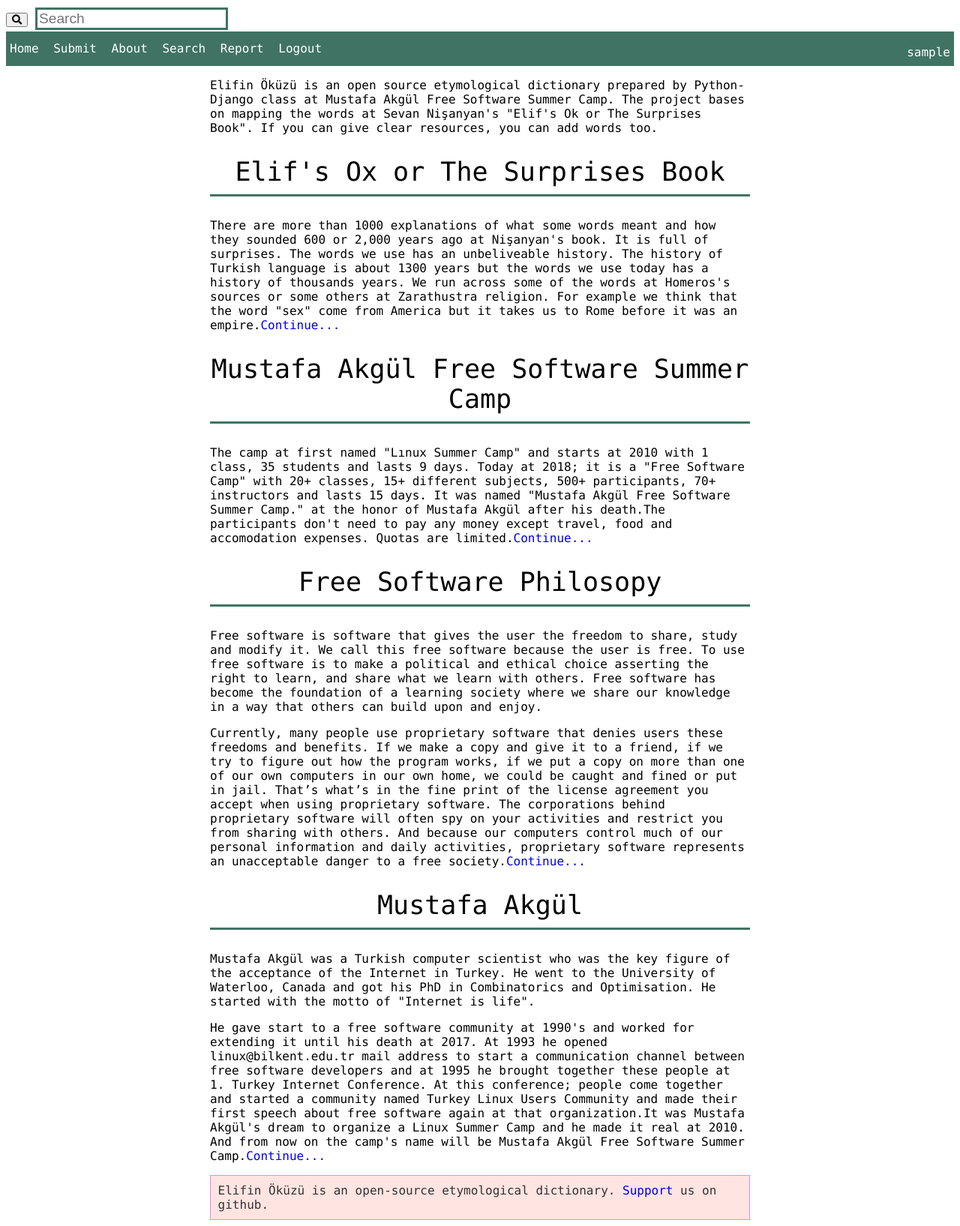
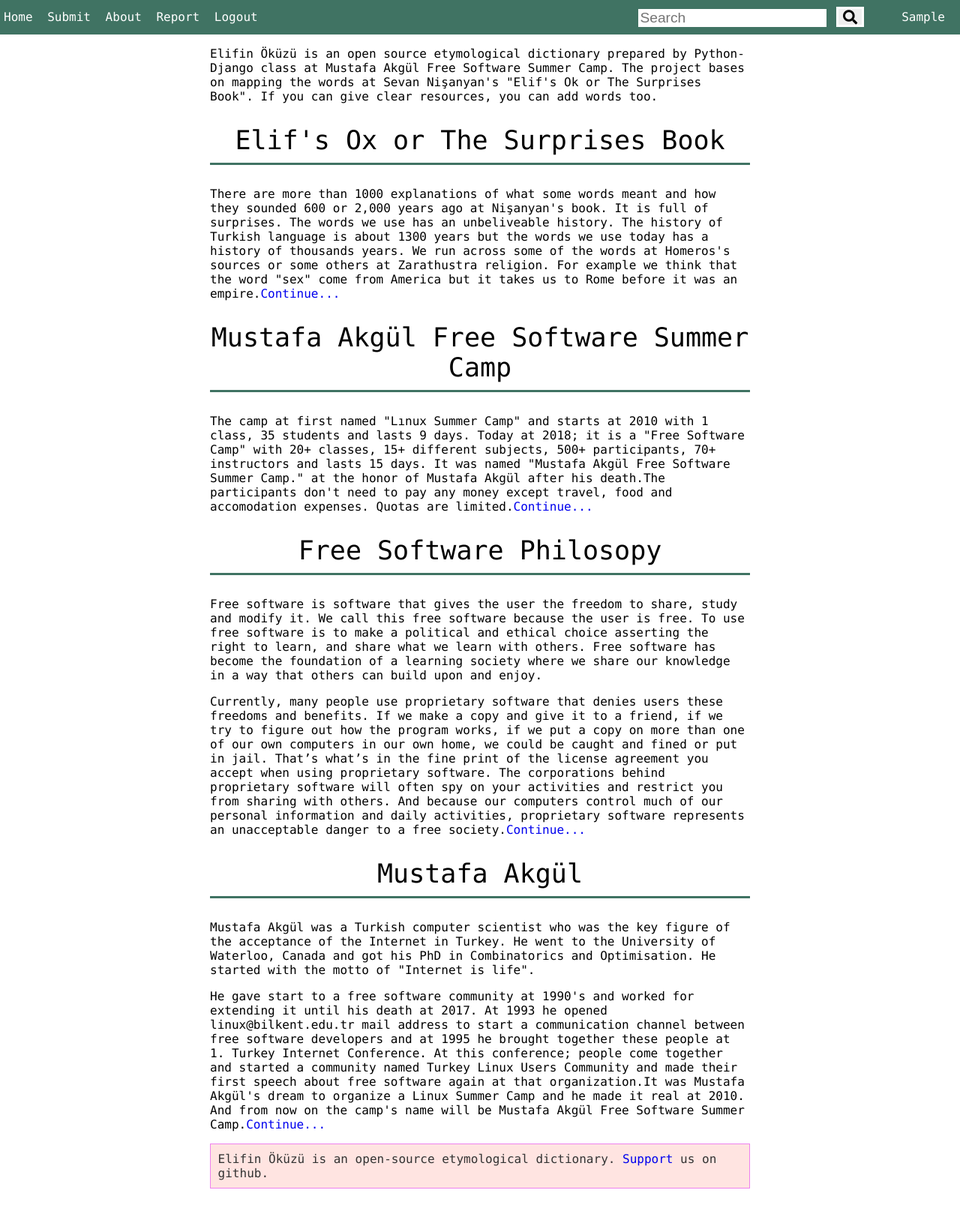
Before and after one commit to lyk2018-python/elifin-okuzu, a Django app: page /about/ in a window 1280 px wide. Shown: the whole page at 75% size. After the commit the page ends 1585 px from the top, so only its background shows below. Run offline with Django 3.2, Linux system fonts and the light colour scheme; the visitor is signed in with stand-in values (Sample User, id 1); some libraries are stand-ins or nearby versions.

Commit message:
Fix: some front end and backend adjustments

```diff
--- a/elifinokuzu/dictionary/forms.py
+++ b/elifinokuzu/dictionary/forms.py
@@ -34,9 +34,3 @@
     )
 
     captcha = ReCaptchaField()
-
-
-class Search(forms.Form):
-    search=forms.CharField(
-        max_length=255,
-        )
--- a/elifinokuzu/dictionary/views.py
+++ b/elifinokuzu/dictionary/views.py
@@ -2,7 +2,7 @@
 from django.shortcuts import render, redirect
 from dictionary.models import Node, Edge
 from comments.models import Comment
-from .forms import SubmissionForm, Search
+from .forms import SubmissionForm
 from django.urls import reverse
 from django.core.paginator import Paginator, EmptyPage, PageNotAnInteger
 from django.contrib.auth.models import User
@@ -10,12 +10,12 @@
 from django.http import HttpResponse
 
 def search(request, word):
-    nodes = Node.objects.filter(name__contains=word)
+    nodes = Node.objects.filter(name__startswith=word) #name__contains
     edges = Edge.objects.all()
     return render(request, 'search.html', {
                 'form': word,
                 "searched_word": nodes,
-                'edges': edges,
+                'edges': edges, #does not work
             })
 
 def home(request):
@@ -39,7 +39,6 @@
         random_word = "None"
 
     return render(request, 'home.html', {
-        'search': Search(),
         'title': 'Öküzün Elifi',
         'nodes': nodes,
         'random_word': random_word,
--- a/elifinokuzu/elifinokuzu/urls.py
+++ b/elifinokuzu/elifinokuzu/urls.py
@@ -27,7 +27,6 @@
     path('edges/<int:id>/comment/', comment_views.add_comment_to_edge, name='add_comment_to_edge'),
     path('avatar/', include('avatar.urls')),
     path('search/<str:word>/', dictionary_views.search, name='search'),
-    # yeni url yaz searc + aranan kelime olsun url uzerinden arasin, JavaScript ile calissin hic backendi bulastirma
     path('language/<str:language>/', dictionary_views.language, name='language'),
     path('delete/<int:id>/<int:node_id>', comment_views.delete_own_comment, name='delete_own_comment'),
     path('json', report_views.jsondata, name='jsondata'),
--- a/elifinokuzu/static/layout/styles/base.css
+++ b/elifinokuzu/static/layout/styles/base.css
@@ -4,6 +4,7 @@
   font-family:"Lucida Console",Monospace;
 }
 body {
+  margin: 0;
   font-size: 1em;
   font-family:"Lucida Console",Monospace;
 
@@ -213,6 +214,7 @@
   border: 3px solid black;
 }
 
+
 select {
   font-size: 1.2em;
   margin: 2px 0;
@@ -240,6 +242,24 @@
   color: black;
 }
 
+.right-bar {
+  float: right;
+}
+.search-container {
+  margin: 2px 50px 0 0 ;
+}
+.authenticated-bar {
+  padding: 0 20px 15px 0;
+}
+.searchbutton {
+  font-size: 1.2em;
+  border: 3px solid #fff;
+  margin: 2px 0;
+}
+.searchbutton:hover {
+  border: 3px solid black;
+}
+
 /*home*/
     .link {
         stroke: #ccc;
--- a/elifinokuzu/templates/base.html
+++ b/elifinokuzu/templates/base.html
@@ -10,10 +10,7 @@
   <title>{% block title %} Default Title {% endblock %}</title>
 </head>
 <body>
-      <button class="searchbutton" type="submit">
-        <i class="fa fa-search"></i>
-      </button>
-      <input class="searchfield" id="searchbox" name="q" type="text" placeholder="Search">
+
     <nav>
       <!--<a
         id="logo"
@@ -22,14 +19,19 @@
         <img src="{% static 'logo.png' %}" />
       </a>-->
       {% if user.is_authenticated %}
-        <a href="{% url 'dashboard' %}" style="float:right">{{ user.username }}</a>
+        <a class="right-bar authenticated-bar" href="{% url 'dashboard' %}">{{ user.username.title }}</a>
       {% endif %}
+      <div class=" right-bar search-container">
+        <input class="searchfield" id="searchbox" name="q" type="text" placeholder="Search">
+        <button class="searchbutton" type="submit">
+          <i class="fa fa-search"></i>
+        </button>
+      </div>
 
       <div class="menu">
         <a href="{% url 'home' %}">{% trans ' Home' %}</a>
         <a href="{% url 'submit' %}">{% trans ' Submit ' %}</a>
         <a href="{% url 'about' %}">{% trans ' About ' %}</a>
-        <a href="{% url 'search' '4' %}">{% trans ' Search ' %}</a>
         {% if user.is_authenticated %}
           <a href="{% url 'report'%}">{% trans ' Report ' %}</a>
           <a href="{% url 'logout'%}">{% trans ' Logout ' %}</a>
```
